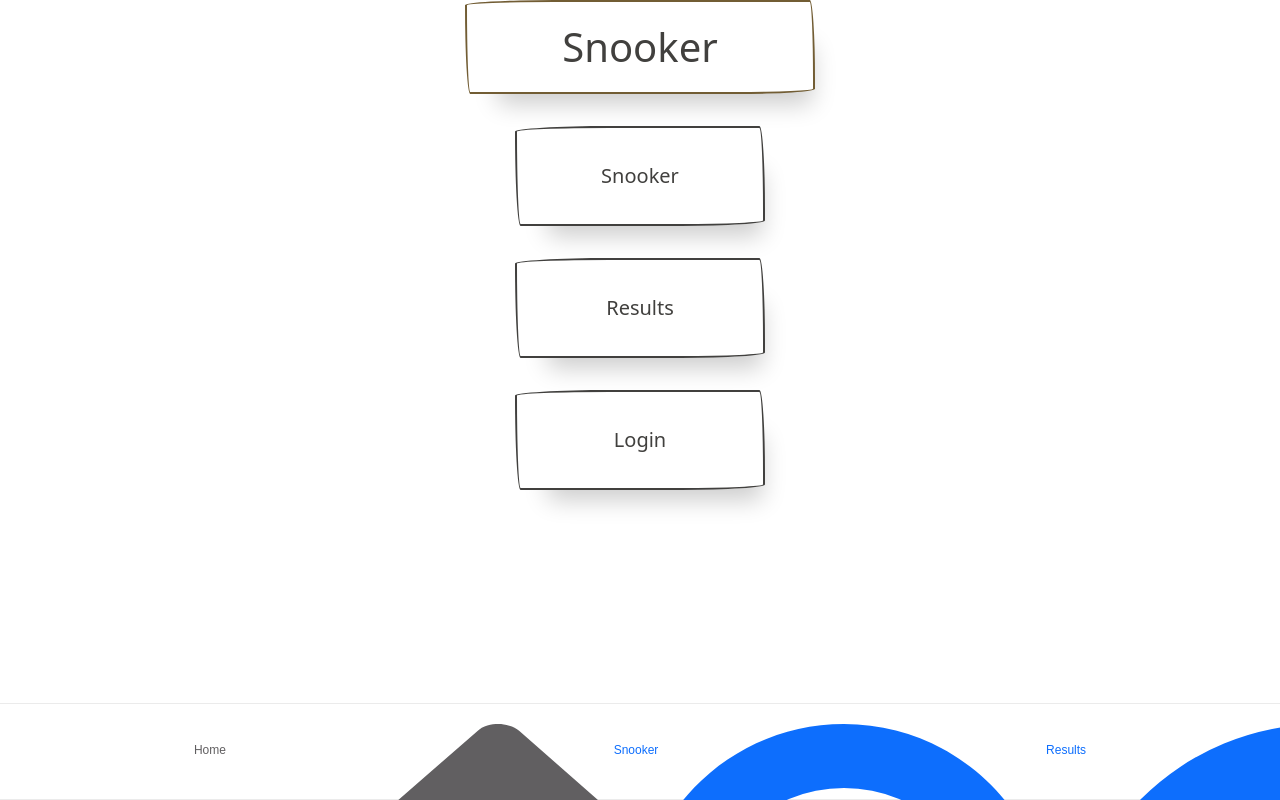
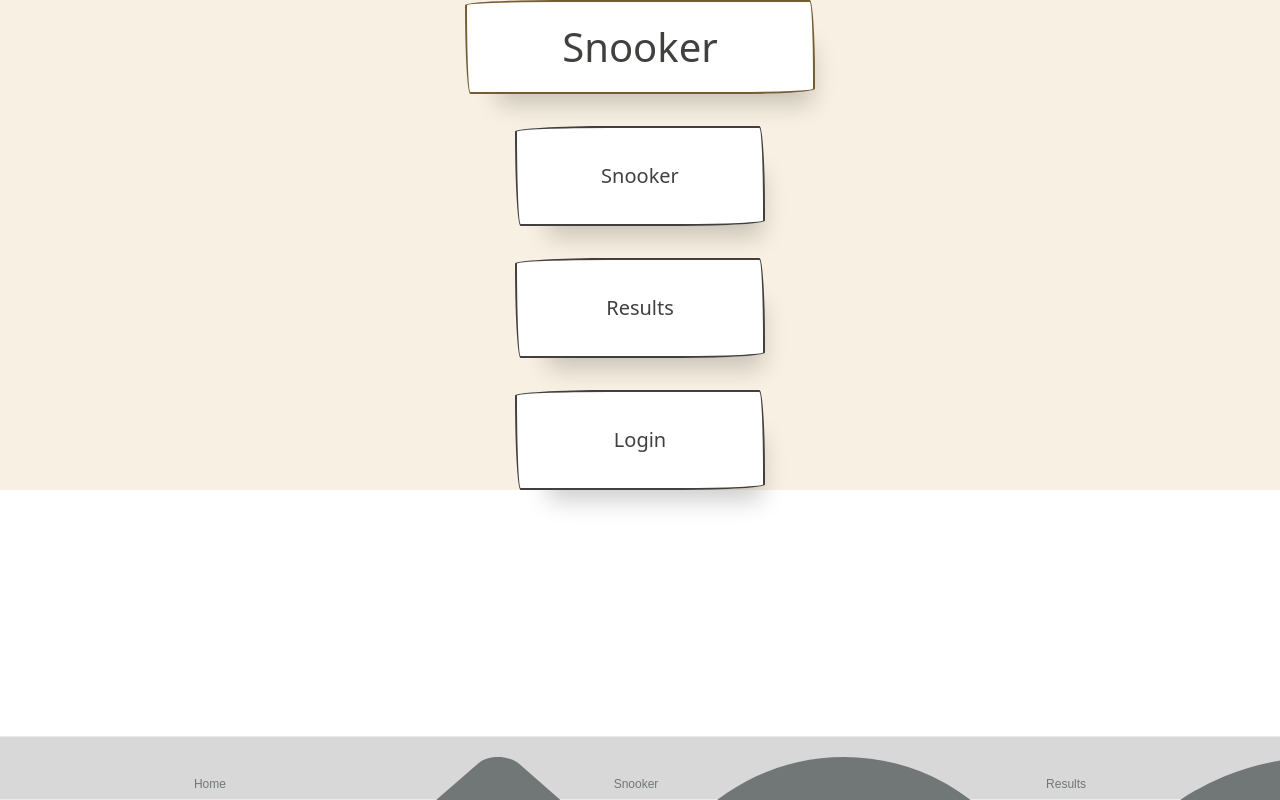
Before and after one commit to miikajuhala/SnookerApp, a React (Create React App) app: page / in a window 1280 px wide. Built offline with nearby package versions, Linux system fonts and the light colour scheme; a web font is replaced by a local one.

Commit message:
bottom-navigation tets

```diff
--- a/src/App.css
+++ b/src/App.css
@@ -131,24 +131,28 @@ html.dark {
 }
 .navbar {
   border-bottom: solid 1px #EBEBEB;
+  height: 8%;
+  background-color: rgb(216, 216, 216);
+
+
 }
 .bottom-tab-nav {
   border-top: solid 1px #EBEBEB;
 }
 .nav-link,
 .bottom-nav-link {
-  color: #55575b;
+  color: #39393a;
 }
 .bottom-nav-link.active {
   color: #615f61;
 }
 .bottom-tab-label {
   font-size: 12px;
+  color:rgb(113, 118, 119) ;
 }
 
 .text-primary {
   color: #41403e;
-  color: var(--primary);
 }
 .border {
   border-color: #41403e;
--- a/src/App.js
+++ b/src/App.js
@@ -162,7 +162,7 @@ function App() {
 
   return (
 
-  <>
+  <body className='bg'>
   {/* <Container class="bg">  */}
 
 
@@ -192,7 +192,7 @@ function App() {
       />
 
  {/* </Container> */}
-  </>
+  </body>
 
 
   );
--- a/src/Components/BottomNavigation1.js
+++ b/src/Components/BottomNavigation1.js
@@ -39,7 +39,7 @@ export default function BottomNavigation1() {
                 <NavItem key={`tab-${index}`}>
                   <NavLink to={tab.route} className="nav-link bottom-nav-link" activeClassName="active">
                     <div className="row d-flex flex-column justify-content-center align-items-center">
-                      <FontAwesomeIcon size="sm" icon={tab.icon}/>
+                      <FontAwesomeIcon color='rgb(113, 118, 119)' size="sm" icon={tab.icon}/>
                       <div className="bottom-tab-label">{tab.label}</div>
                     </div>
                   </NavLink>
--- a/src/Components/Snooker.js
+++ b/src/Components/Snooker.js
@@ -85,7 +85,7 @@ export default function Snooker(props) {
 
     return (
     <>
-    <Box sx={{ height: "100%", width: '100%', minWidth:364}} >
+    <Box sx={{height: "100%", width: '100%', minWidth:364}} >
 
         {/* Scores */}
         <Scores props={props}></Scores>
```
